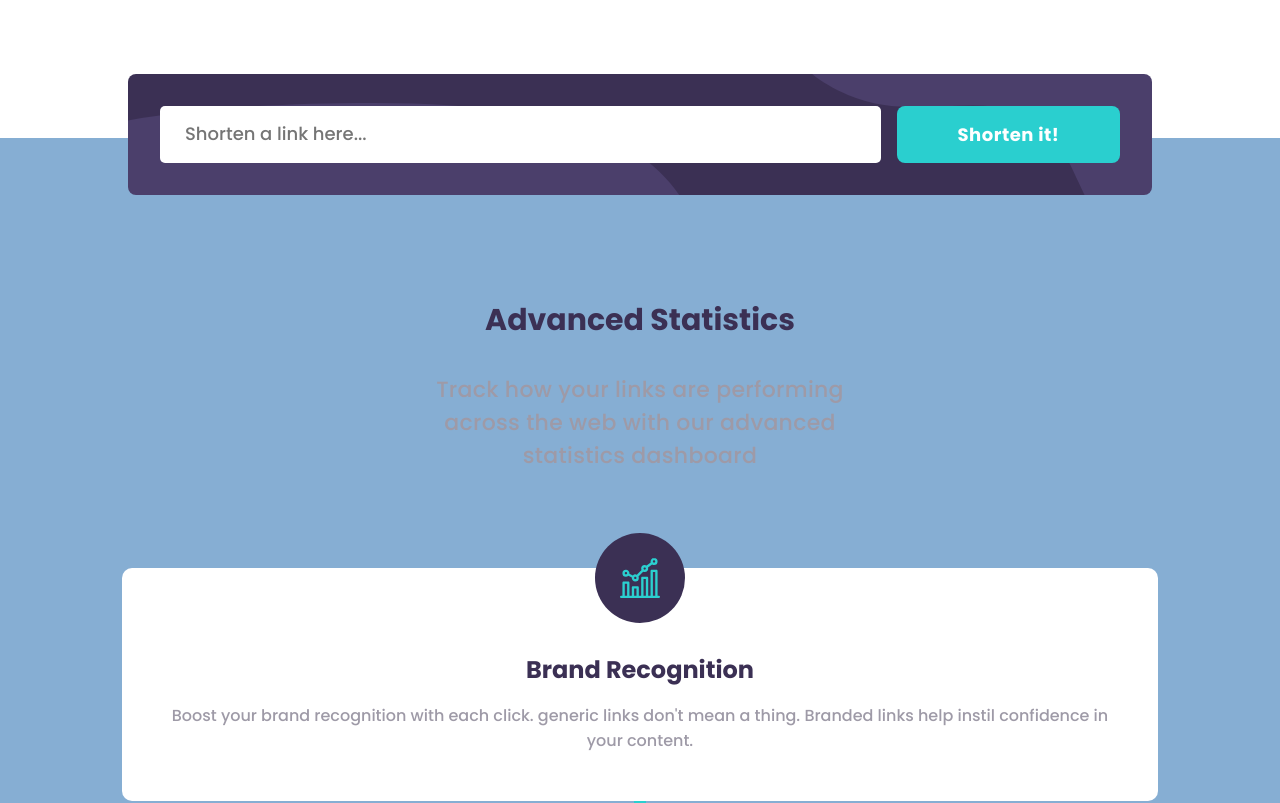
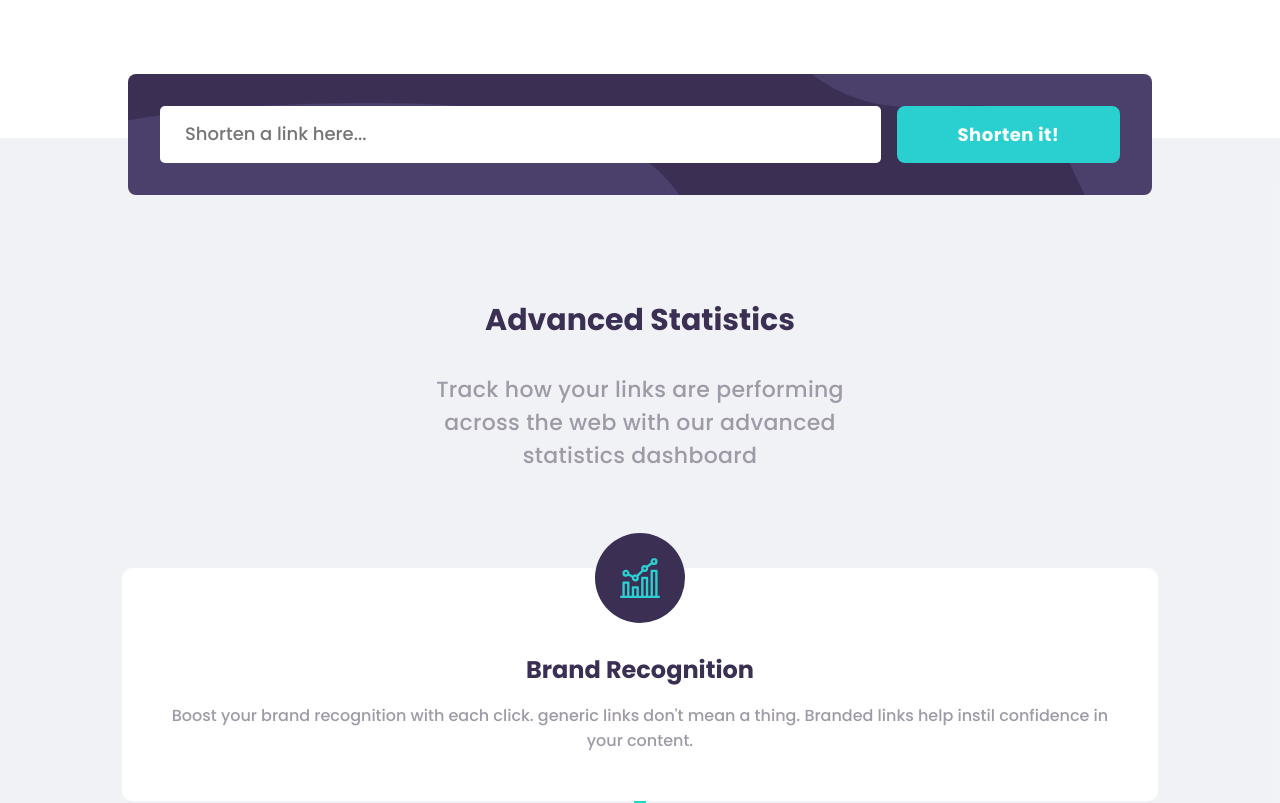
Before and after one commit to mena0018/URL-Shortening, a React (Create React App) app: page / in a window 1280 px wide. Shown: the part 580-1383 px from the top of the page. Built offline with nearby package versions, Linux system fonts and the light colour scheme.

Commit message:
Modification of the background color of the Service page

```diff
--- a/src/scss/_variables.scss
+++ b/src/scss/_variables.scss
@@ -20,7 +20,7 @@ $darker-violet: #322d3c;
 $very-dark-violet: #232127;
 
 $blue-grey: #cddeee;
-$light-blue: #86aed3;
+$light-blue: #f1f2f6ef ;
 $blue: #2b649c;
 $dark-blue: #1c4165;
 $very-dark-blue:#35323e;
```
